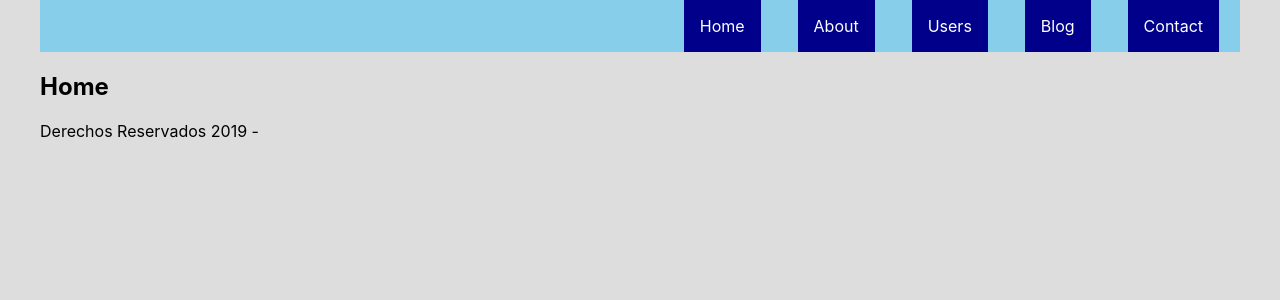
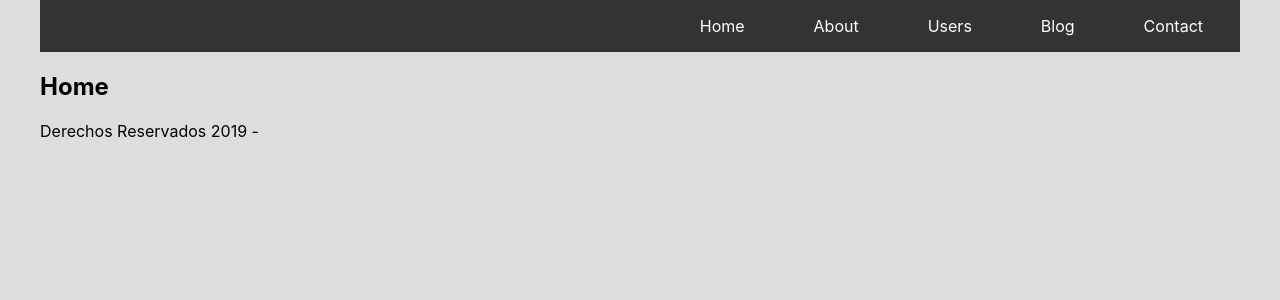
Before and after one commit to ReyesRichard/react-development-site, a React (Create React App) app: page / in a window 1280 px wide. Shown: the top 300 px of the page. Built offline with nearby package versions, Linux system fonts and the light colour scheme.

Commit message:
Modifications header an base

```diff
--- a/src/stylesheets/base/_colors.scss
+++ b/src/stylesheets/base/_colors.scss
@@ -1,7 +1,7 @@
-$primary-color: skyblue;
+$primary-color: #333;
 $primary-border-dark: rgba($primary-color, 0.88);
 
-$secundary-color: darkblue;
+$secundary-color: tomato;
 $secundary-border-dark: rgba($secundary-color, 0.88);
 
 $contrast-color: sandybrown;
--- a/src/stylesheets/components/header.scss
+++ b/src/stylesheets/components/_header.scss
@@ -7,14 +7,16 @@
         li{
             flex-direction: column;
             padding: 1em 1em;
+            margin: 0;
             margin-right: 5px;
             text-decoration: none;
             list-style: none;
             :hover{
-                color: #ddd;
+                // color: #ddd;
+                background: $secundary-color;
             }
             a{
-                background: $secundary-color;
+                // background: $secundary-color;
                 padding: 1em 1em;
                 text-decoration: none;
                 color: white;
```
